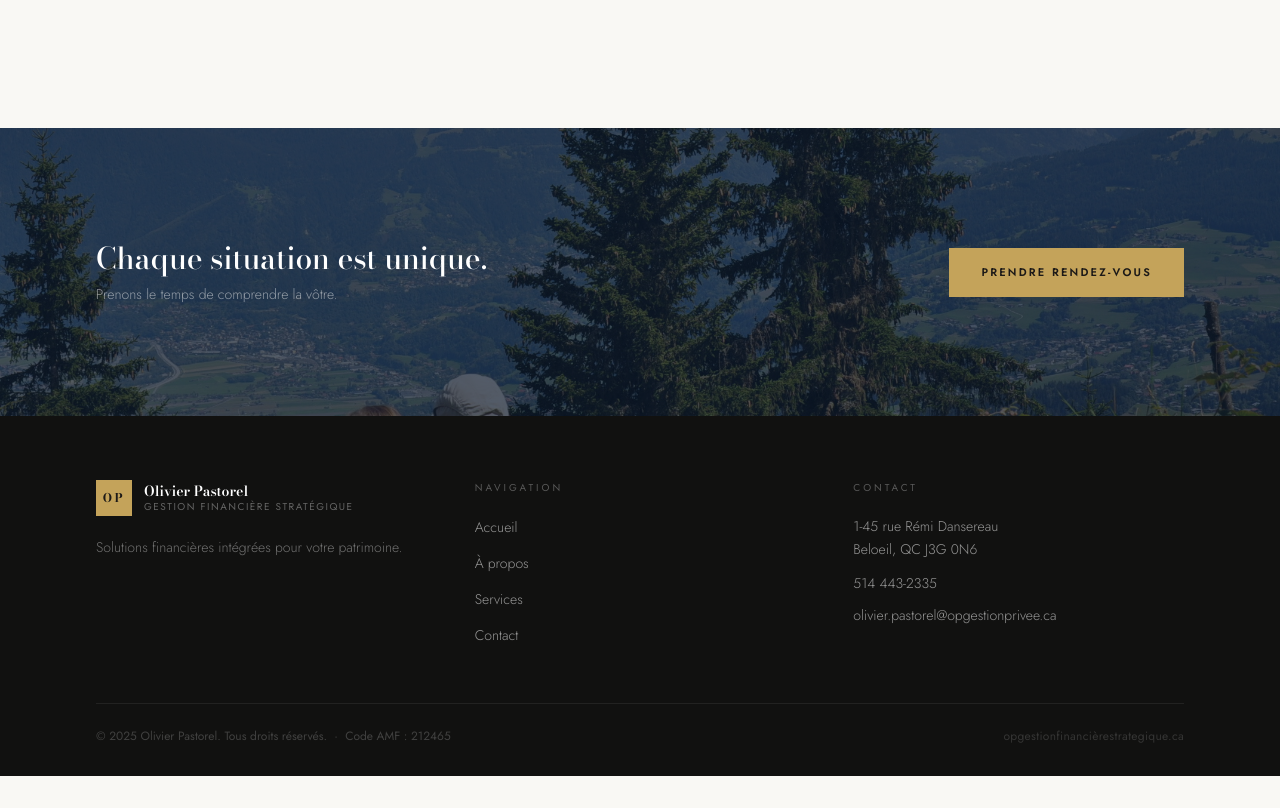
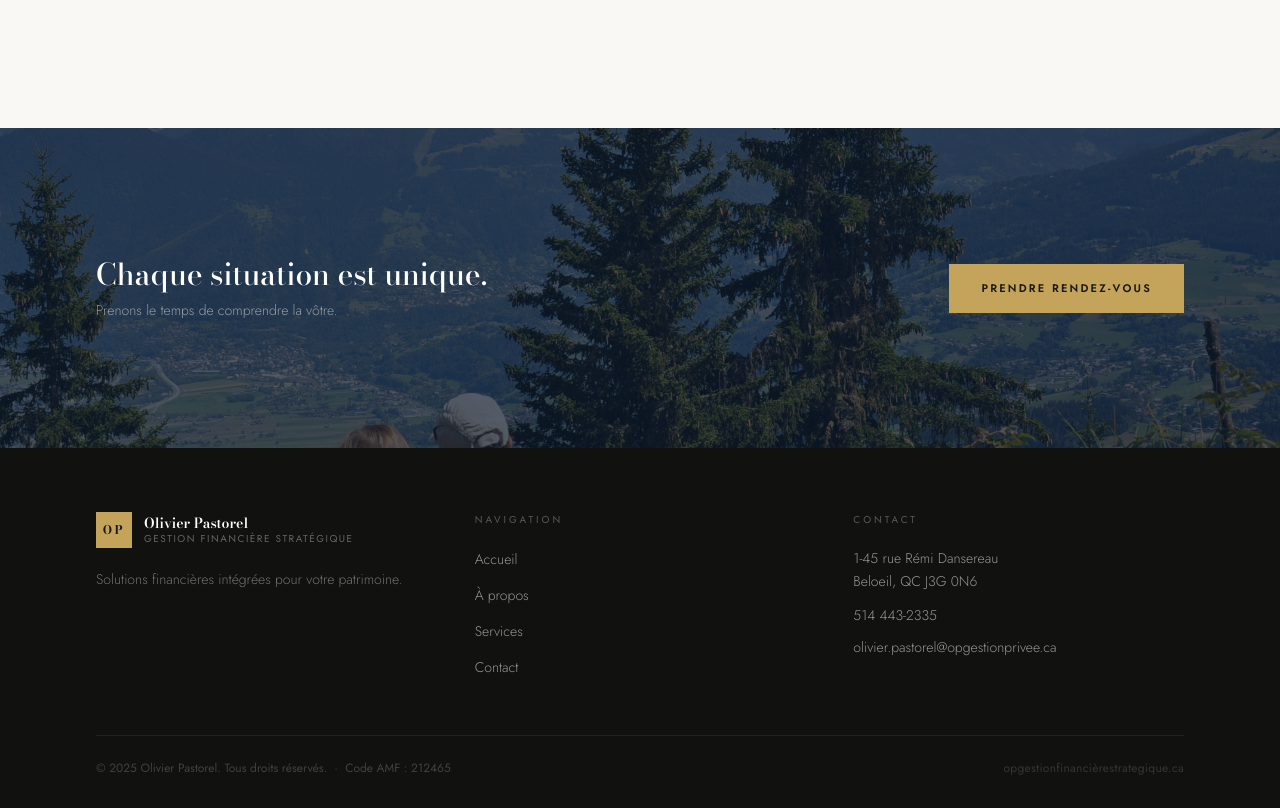
Before and after one commit to liemb77/op-gestion-privee, a Next.js app: page /services in a window 1280 px wide. Shown: the part 2480-3288 px from the top of the page. Before the commit the page ends 3256 px from the top, so only its background shows below. Built offline with nearby package versions, Linux system fonts and the light colour scheme.

Commit message:
Match CTA section height to home page (py-24 md:py-32)

```diff
--- a/app/a-propos/page.tsx
+++ b/app/a-propos/page.tsx
@@ -127,7 +127,7 @@ export default function AboutPage() {
 
       {/* CTA */}
       <section
-        className="relative py-24 md:py-28 overflow-hidden"
+        className="relative py-24 md:py-32 overflow-hidden"
         style={{ backgroundImage: 'url(/gallery/gasp-sunset.jpeg)', backgroundSize: 'cover', backgroundPosition: 'center 60%', backgroundAttachment: 'fixed' }}
       >
         <div className="absolute inset-0 bg-[#0C1B2E]/70" />
--- a/app/services/page.tsx
+++ b/app/services/page.tsx
@@ -98,7 +98,7 @@ export default function ServicesPage() {
 
       {/* CTA */}
       <section
-        className="relative py-24 md:py-28 overflow-hidden"
+        className="relative py-24 md:py-32 overflow-hidden"
         style={{ backgroundImage: 'url(/gallery/mont-blanc.jpg)', backgroundSize: 'cover', backgroundPosition: 'center 60%', backgroundAttachment: 'fixed' }}
       >
         <div className="absolute inset-0 bg-[#0C1B2E]/70" />
```
